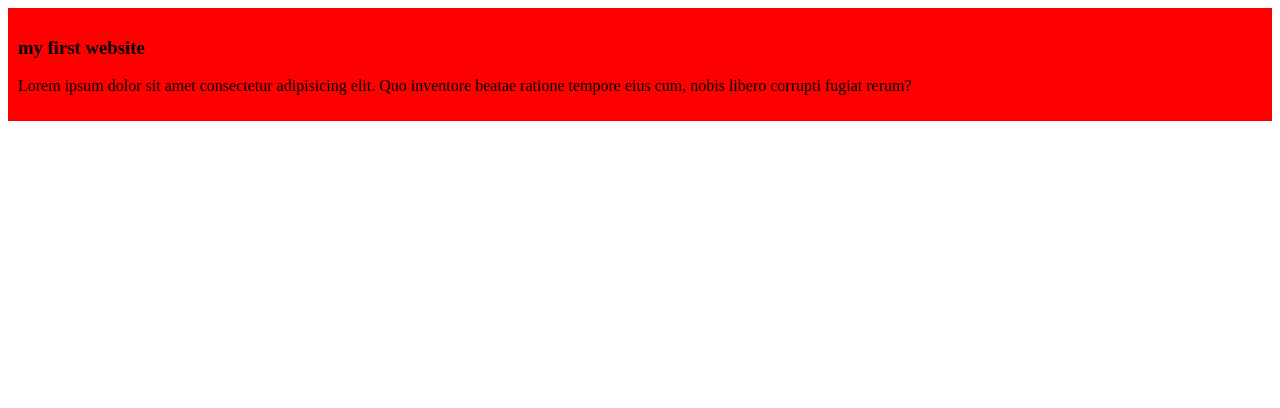
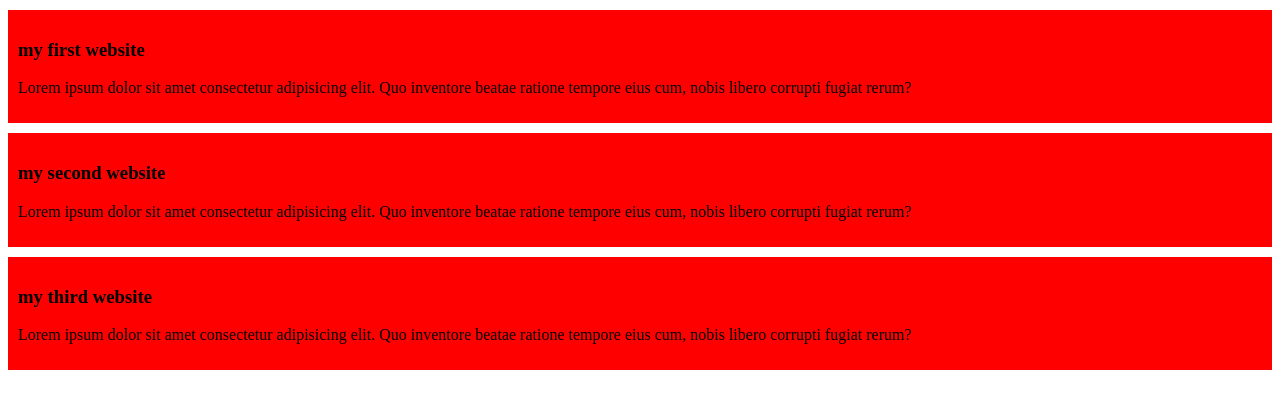
Before and after one commit to minhazchy101/my-simple-website, a plain HTML site: page index.html in a window 1280 px wide. Drawn offline with Linux system fonts and the light colour scheme.

Commit message:
added second and third blog

```diff
--- a/blog.css
+++ b/blog.css
@@ -1,4 +1,5 @@
 div{
     background-color: red;
     padding: 10px;
+    margin-top: 10px;
 }
--- a/index.html
+++ b/index.html
@@ -14,6 +14,14 @@
     <h3>my first website</h3>
     <p>Lorem ipsum dolor sit amet consectetur adipisicing elit. Quo inventore beatae ratione tempore eius cum, nobis libero corrupti fugiat rerum?</p>
 </div>
+<div>
+    <h3>my second website</h3>
+    <p>Lorem ipsum dolor sit amet consectetur adipisicing elit. Quo inventore beatae ratione tempore eius cum, nobis libero corrupti fugiat rerum?</p>
+</div>
+<div>
+    <h3>my third website</h3>
+    <p>Lorem ipsum dolor sit amet consectetur adipisicing elit. Quo inventore beatae ratione tempore eius cum, nobis libero corrupti fugiat rerum?</p>
+</div>
 
 </body>
 </html>
```
